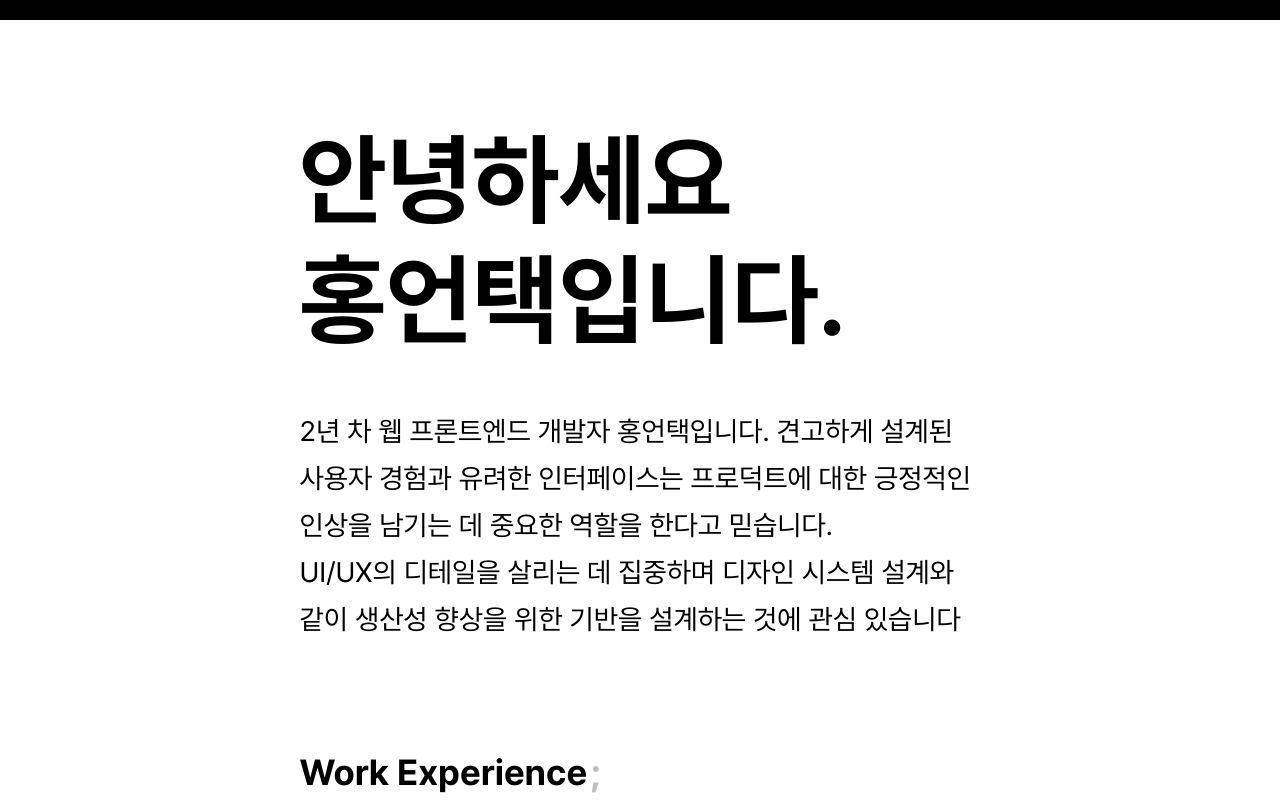
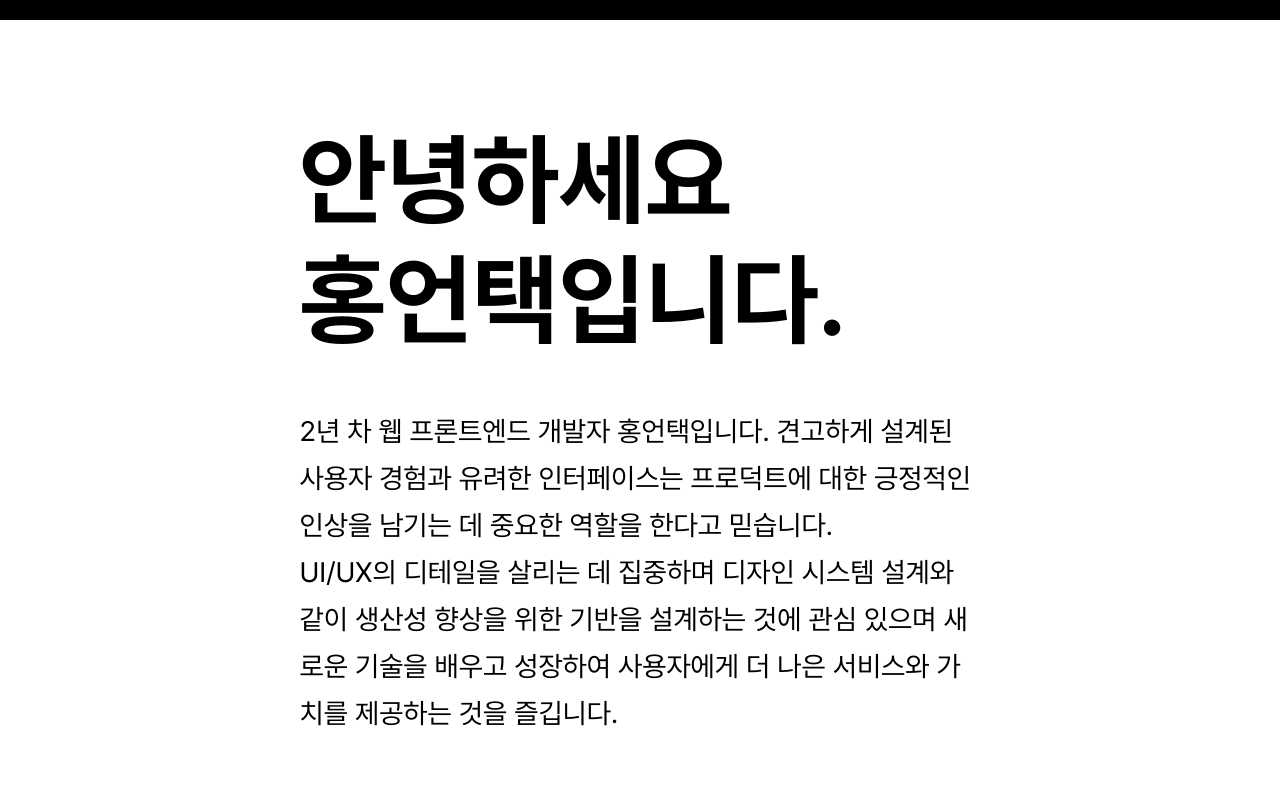
Before and after one commit to cherryc0ck/resume, a Next.js app: page / in a window 1280 px wide. Shown: the top 800 px of the page. Built offline with nearby package versions, Linux system fonts and the light colour scheme.

Commit message:
:lipstick: introduce 텍스트 수정

```diff
--- a/src/components/domain/resume/introduce/Introduce.tsx
+++ b/src/components/domain/resume/introduce/Introduce.tsx
@@ -15,7 +15,8 @@ export default function Introduce() {
       </p>
       <p>
         UI/UX의 디테일을 살리는 데 집중하며 디자인 시스템 설계와 같이 생산성
-        향상을 위한 기반을 설계하는 것에 관심 있습니다
+        향상을 위한 기반을 설계하는 것에 관심 있으며 새로운 기술을 배우고
+        성장하여 사용자에게 더 나은 서비스와 가치를 제공하는 것을 즐깁니다.
       </p>
     </S.Section>
   );
```
